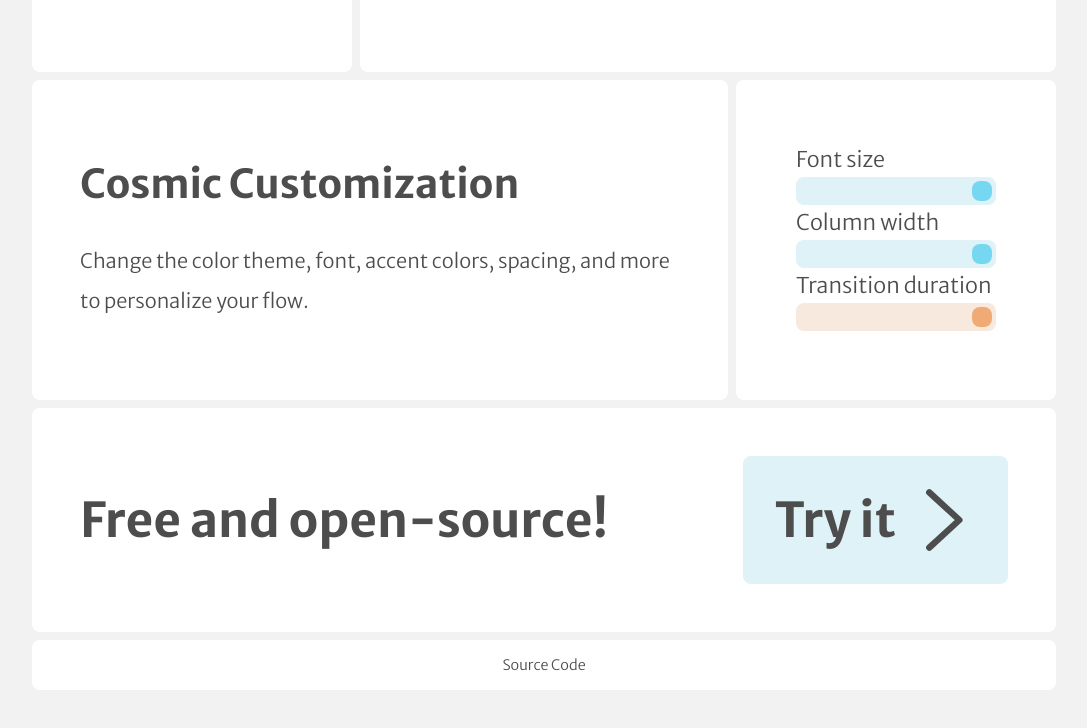
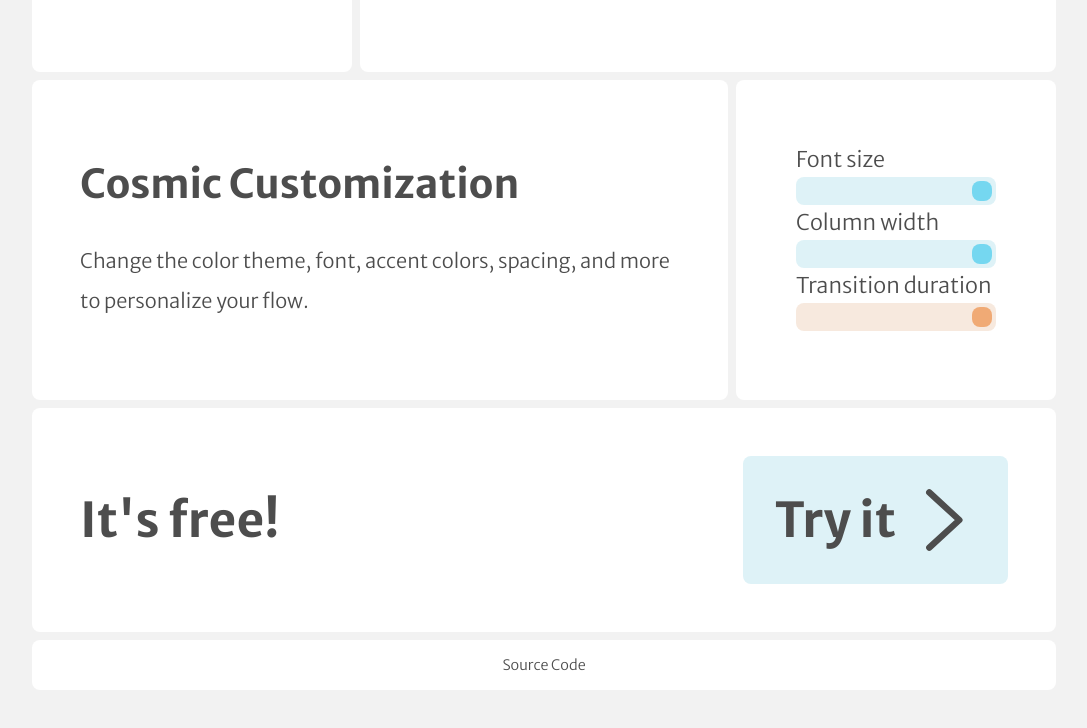
Before and after one commit to Ashwagandhae/debate-flow, a SvelteKit app: page / in a window 1280 px wide. Shown: the part 1784-2512 px from the top of the page, without its empty margins (96-1183 px from the left). Built offline with nearby package versions, Linux system fonts and the light colour scheme.

Commit message:
updated license

```diff
--- a/src/routes/+page.svelte
+++ b/src/routes/+page.svelte
@@ -47,7 +47,7 @@
 			/>
 		</section>
 		<section class="tryagain">
-			<h2>Free and open-source!</h2>
+			<h2>It's free!</h2>
 			<a href="./app">
 				<button class="tryit">
 					Try it<Icon name="arrowRight" size="4rem" />
@@ -157,7 +157,7 @@
 		background: var(--background);
 		box-sizing: border-box;
 	}
-	@media(max-width: 700px) {
+	@media (max-width: 700px) {
 		h1 {
 			font-size: 3rem;
 		}
@@ -181,6 +181,5 @@
 			padding: 1rem;
 			gap: 3rem;
 		}
-
 	}
 </style>
```
